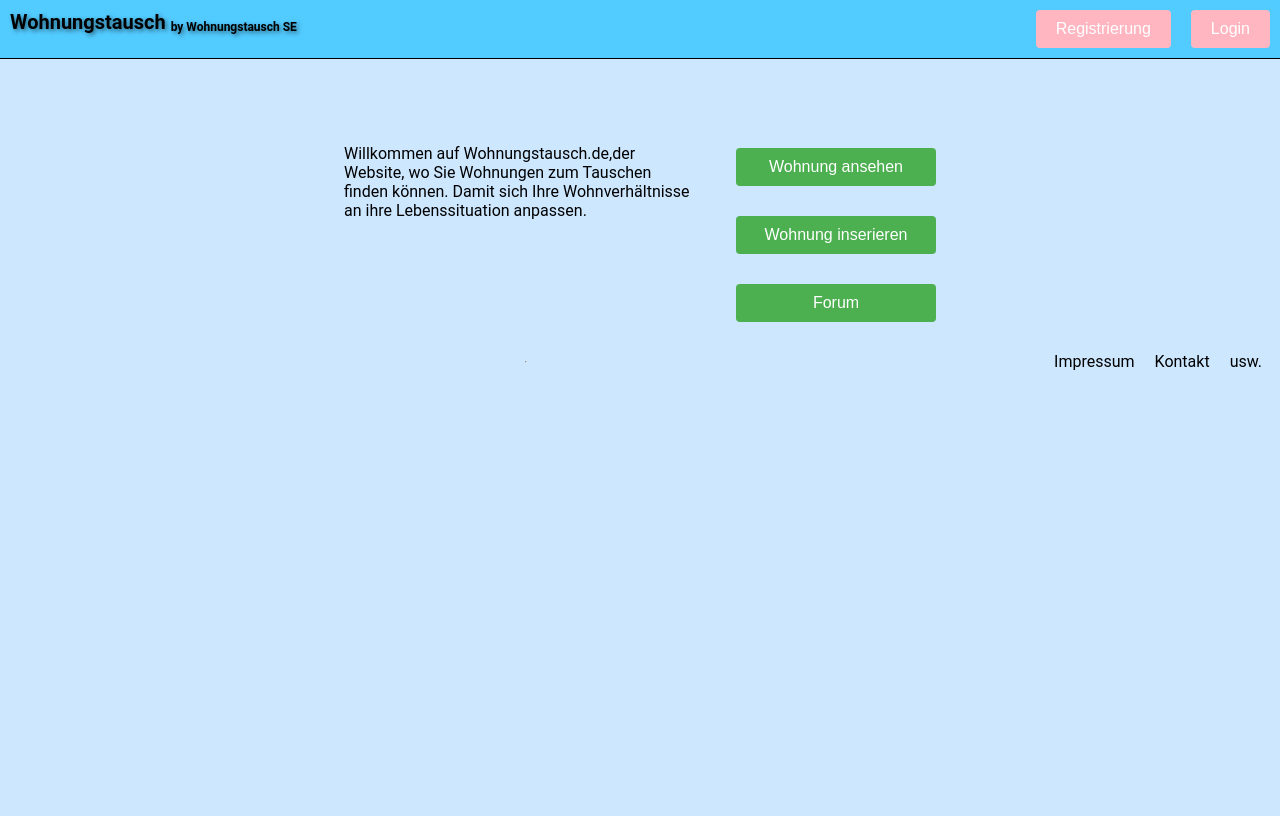
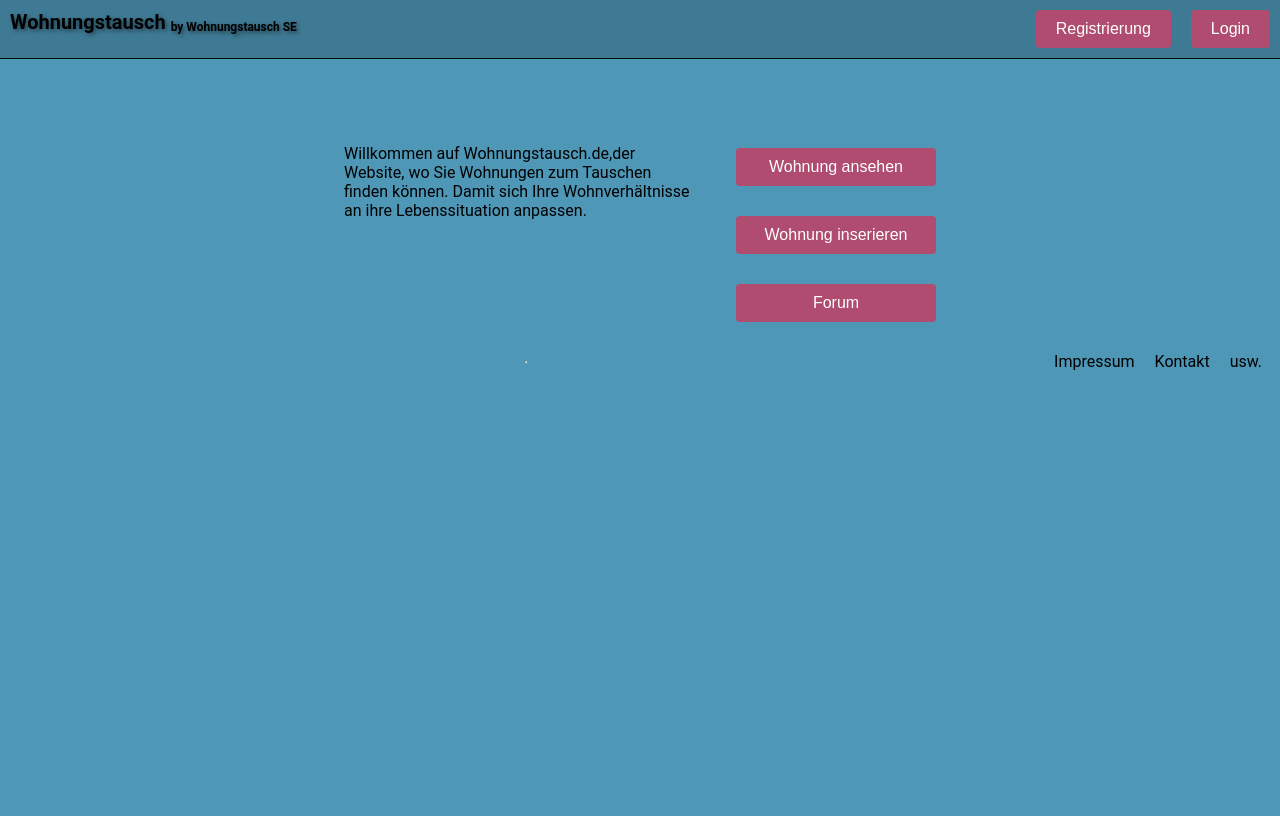
Before and after one commit to JuliusJupiter/DiligentPythons, a Python web app: template templates/base.html in a window 1280 px wide. Run offline with Jinja, Linux system fonts and the light colour scheme; the template is opened without the code that fills it, so the values that code supplies are empty.

Commit message:
IchWillDasDochNurSpeichernBitte

```diff
--- a/templates/style.css
+++ b/templates/style.css
@@ -3,10 +3,10 @@
     top: 0;
     left: 0;
     width: 100%;
-    background-color: #f1f1f1;
+    background-color: #3F7A94;
     padding: 10px;
     z-index: 9999;
-    background: rgba(82,203,255,1);
+    background: #3F7A94;
     font-family: 'Roboto', sans-serif;
     text-shadow: 2px 2px 4px rgba(0, 0, 0, 0.5);
     border-bottom: 1px solid black; /* Schwarzer Trennstich */
@@ -33,7 +33,7 @@
     margin-top: 0;
     margin-right: 20px;
     padding: 10px 20px;
-    background-color: #FFB6C1;
+    background-color: #af4c6f;
     color: white;
     border: none;
     border-radius: 4px;
@@ -42,11 +42,11 @@
     transition: background-color 0.3s ease;
   }
   #login-button:hover {
-    background-color: #CD8C95;
+    background-color: #8b3e59;
   }
 
   body {
-    background-color: #cde7ff;
+    background-color: #4E97B6;
     display: flex;
     flex-direction: column;
     min-height: 100vh;
@@ -56,7 +56,7 @@
 
   button {
     padding: 10px 20px;
-    background-color: #4CAF50;
+    background-color: #af4c6f;
     color: white;
     border: none;
     border-radius: 4px;
@@ -67,7 +67,7 @@
   }
 
   button:hover {
-    background-color: #45a049;
+    background-color: #8b3e59;
   }
 
 
```
Also changed, not shown: templates/inserierung.html (line endings or trailing spaces).
